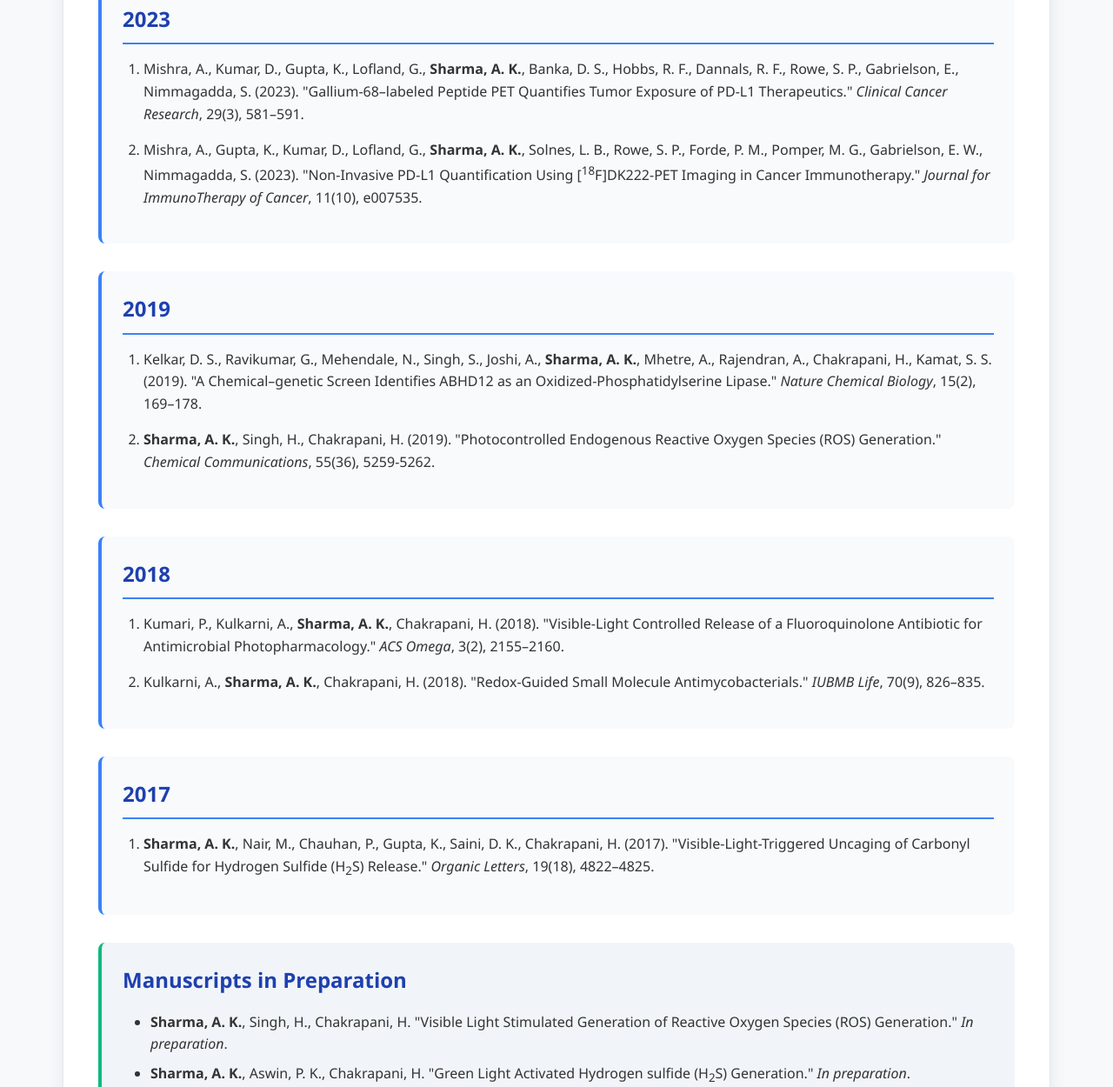
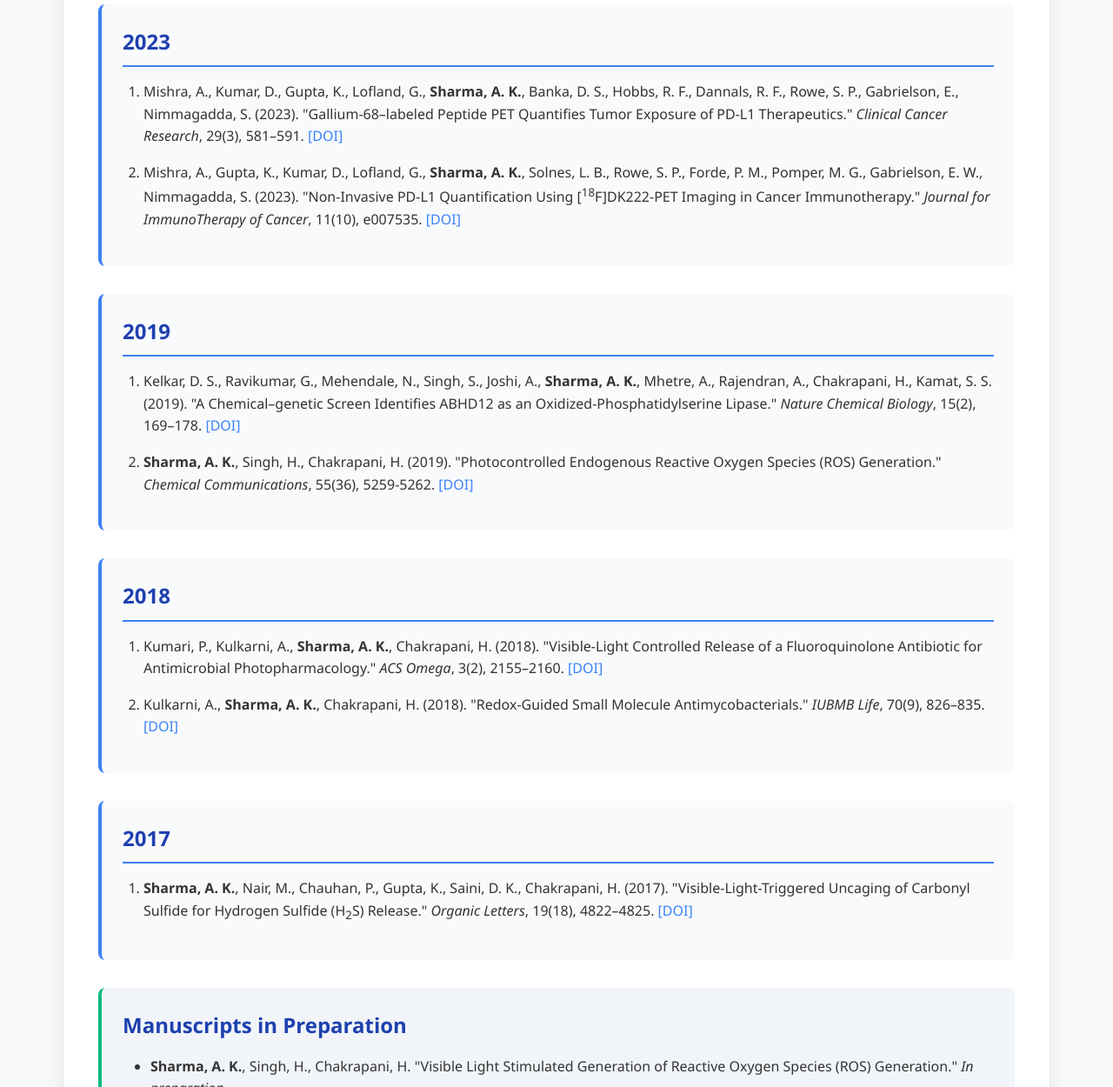
Before and after one commit to ajaychem12/sharma-lab-website, a website: page publications.html in a window 1280 px wide. Shown: the part 1550-2800 px from the top of the page at 87% size. Drawn offline with Linux system fonts and the light colour scheme.

Commit message:
Add DOI links to publications in HTML

```diff
--- a/publications.html
+++ b/publications.html
@@ -45,6 +45,7 @@
             <li>
               Mishra, A., <strong>Sharma, A. K.</strong>, Gupta, K., Banka, D. S., Johnson, B.A., Hoffman-Censits, J., Hunag, P., Mcconkey, D.J., Nimmagadda, S. (2025). "Nectin-4 PET for predicting enfortumab vedotin dose-response in urothelial carcinoma."
               <em>Science Advances</em>, 12, eady1111.
+              <a href="https://www.science.org/doi/10.1126/sciadv.ady1111" target="_blank">[DOI]</a>
             </li>
           </ol>
         </div>
@@ -55,6 +56,7 @@
             <li>
               <strong>Sharma, A. K.</strong>, Gupta, K., Mishra, A., Lofland, G., Chen, S. Y., Armstrong, T. M., Zheng, L., Gabrielson, E., Jaffee, E. M., Nimmagadda, S. (2025). "An EphA2-targeted alpha particle theranostic for enhancing PDAC treatment."
               <em>Theranostics</em>, 15, 4229-4246.
+              <a href="https://www.thno.org/v15p4229.htm" target="_blank">[DOI]</a>
             </li>
           </ol>
         </div>
@@ -65,10 +67,12 @@
             <li>
               <strong>Sharma, A. K.</strong>, Gupta, K., Mishra, A., Lofland, G., Marsh, I., Kumar, D., Ghiaur, G., Imus, P., Hobbs, R. F., Gocke, C. B., Nimmagadda, S. (2024). "CD38-Specific Gallium-68 Labeled Peptide Radiotracer Enables Pharmacodynamic Monitoring in Multiple Myeloma with PET."
               <em>Advanced Science</em>, 11, 2308617.
+              <a href="https://advanced.onlinelibrary.wiley.com/doi/full/10.1002/advs.202308617" target="_blank">[DOI]</a>
             </li>
             <li>
               Dewan, A., Jain, C., Das, M., Tripathi, A., <strong>Sharma, A. K.</strong>, Singh, H., Malhotra, N., Seshasayee, A. S. N., Chakrapani, H., Singh, A. (2024). "Intracellular peroxynitrite perturbs redox balance, bioenergetics, and Fe–S cluster homeostasis in Mycobacterium tuberculosis."
               <em>Redox Biology</em>, 75, 103285.
+              <a href="https://www.sciencedirect.com/science/article/pii/S2213231724002635" target="_blank">[DOI]</a>
             </li>
             <li>
               Mishra, A., <strong>Sharma, A. K.</strong>, Gupta, K., Banka, D. R., Johnson, B. A., Hoffman-Censits, J., Huang, P., McConkey, D. J., Nimmagadda, S. (2024). "Nectin-4 PET for optimizing Enfortumab Vedotin dose-response in urothelial carcinoma."
@@ -84,10 +88,12 @@
             <li>
               Mishra, A., Kumar, D., Gupta, K., Lofland, G., <strong>Sharma, A. K.</strong>, Banka, D. S., Hobbs, R. F., Dannals, R. F., Rowe, S. P., Gabrielson, E., Nimmagadda, S. (2023). "Gallium-68–labeled Peptide PET Quantifies Tumor Exposure of PD-L1 Therapeutics."
               <em>Clinical Cancer Research</em>, 29(3), 581–591.
+              <a href="https://aacrjournals.org/clincancerres/article/29/3/581/716099/Gallium-68-labeled-Peptide-PET-Quantifies-Tumor" target="_blank">[DOI]</a>
             </li>
             <li>
               Mishra, A., Gupta, K., Kumar, D., Lofland, G., <strong>Sharma, A. K.</strong>, Solnes, L. B., Rowe, S. P., Forde, P. M., Pomper, M. G., Gabrielson, E. W., Nimmagadda, S. (2023). "Non-Invasive PD-L1 Quantification Using [<sup>18</sup>F]DK222-PET Imaging in Cancer Immunotherapy."
               <em>Journal for ImmunoTherapy of Cancer</em>, 11(10), e007535.
+              <a href="https://jitc.bmj.com/content/11/10/e007535" target="_blank">[DOI]</a>
             </li>
           </ol>
         </div>
@@ -98,10 +104,12 @@
             <li>
               Kelkar, D. S., Ravikumar, G., Mehendale, N., Singh, S., Joshi, A., <strong>Sharma, A. K.</strong>, Mhetre, A., Rajendran, A., Chakrapani, H., Kamat, S. S. (2019). "A Chemical–genetic Screen Identifies ABHD12 as an Oxidized-Phosphatidylserine Lipase."
               <em>Nature Chemical Biology</em>, 15(2), 169–178.
+              <a href="https://www.nature.com/articles/s41589-018-0195-0" target="_blank">[DOI]</a>
             </li>
             <li>
               <strong>Sharma, A. K.</strong>, Singh, H., Chakrapani, H. (2019). "Photocontrolled Endogenous Reactive Oxygen Species (ROS) Generation."
               <em>Chemical Communications</em>, 55(36), 5259-5262.
+              <a href="https://pubs.rsc.org/en/content/articlelanding/2019/cc/c9cc01747j" target="_blank">[DOI]</a>
             </li>
           </ol>
         </div>
@@ -112,10 +120,12 @@
             <li>
               Kumari, P., Kulkarni, A., <strong>Sharma, A. K.</strong>, Chakrapani, H. (2018). "Visible-Light Controlled Release of a Fluoroquinolone Antibiotic for Antimicrobial Photopharmacology."
               <em>ACS Omega</em>, 3(2), 2155–2160.
+              <a href="https://pubs.acs.org/doi/full/10.1021/acsomega.7b01906" target="_blank">[DOI]</a>
             </li>
             <li>
               Kulkarni, A., <strong>Sharma, A. K.</strong>, Chakrapani, H. (2018). "Redox-Guided Small Molecule Antimycobacterials."
               <em>IUBMB Life</em>, 70(9), 826–835.
+              <a href="https://iubmb.onlinelibrary.wiley.com/doi/full/10.1002/iub.1867" target="_blank">[DOI]</a>
             </li>
           </ol>
         </div>
@@ -126,6 +136,7 @@
             <li>
               <strong>Sharma, A. K.</strong>, Nair, M., Chauhan, P., Gupta, K., Saini, D. K., Chakrapani, H. (2017). "Visible-Light-Triggered Uncaging of Carbonyl Sulfide for Hydrogen Sulfide (H<sub>2</sub>S) Release."
               <em>Organic Letters</em>, 19(18), 4822–4825.
+              <a href="https://pubs.acs.org/doi/full/10.1021/acs.orglett.7b02259" target="_blank">[DOI]</a>
             </li>
           </ol>
         </div>
```
